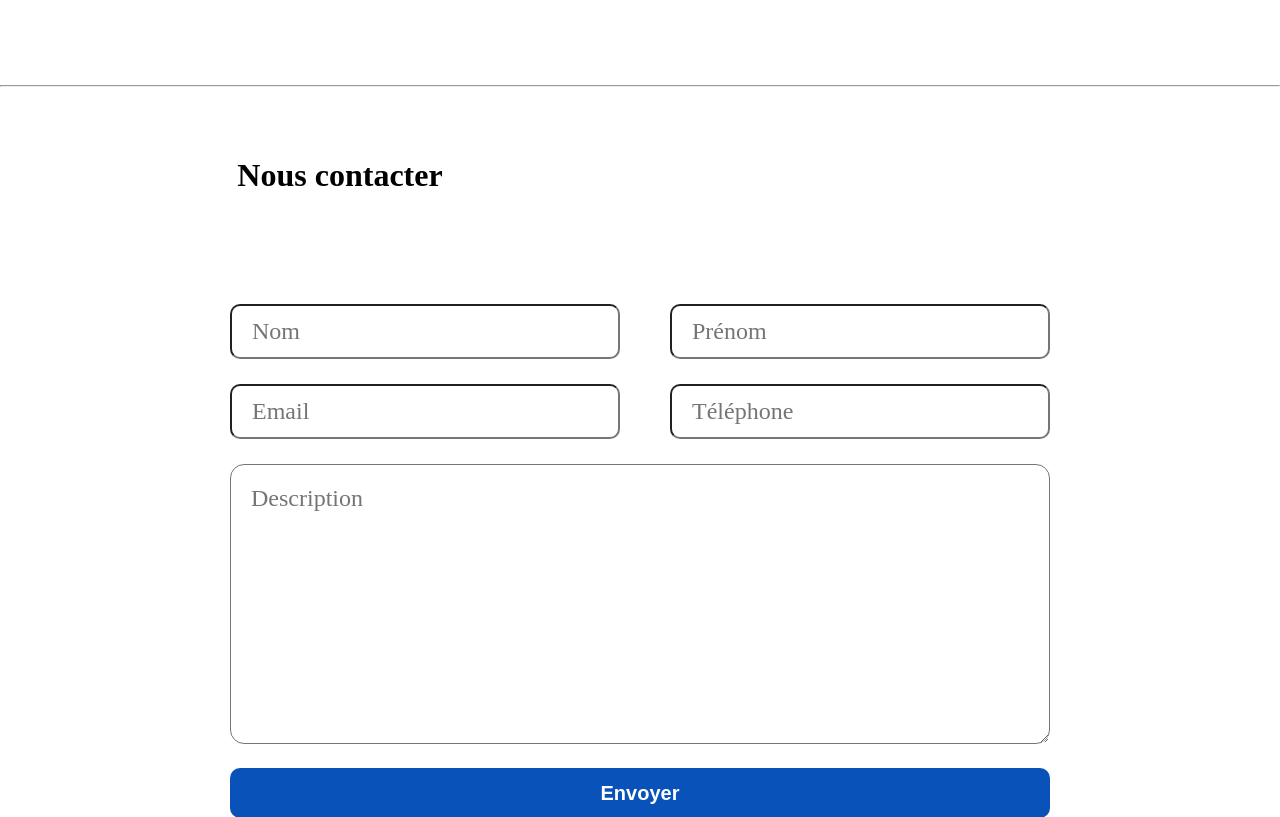
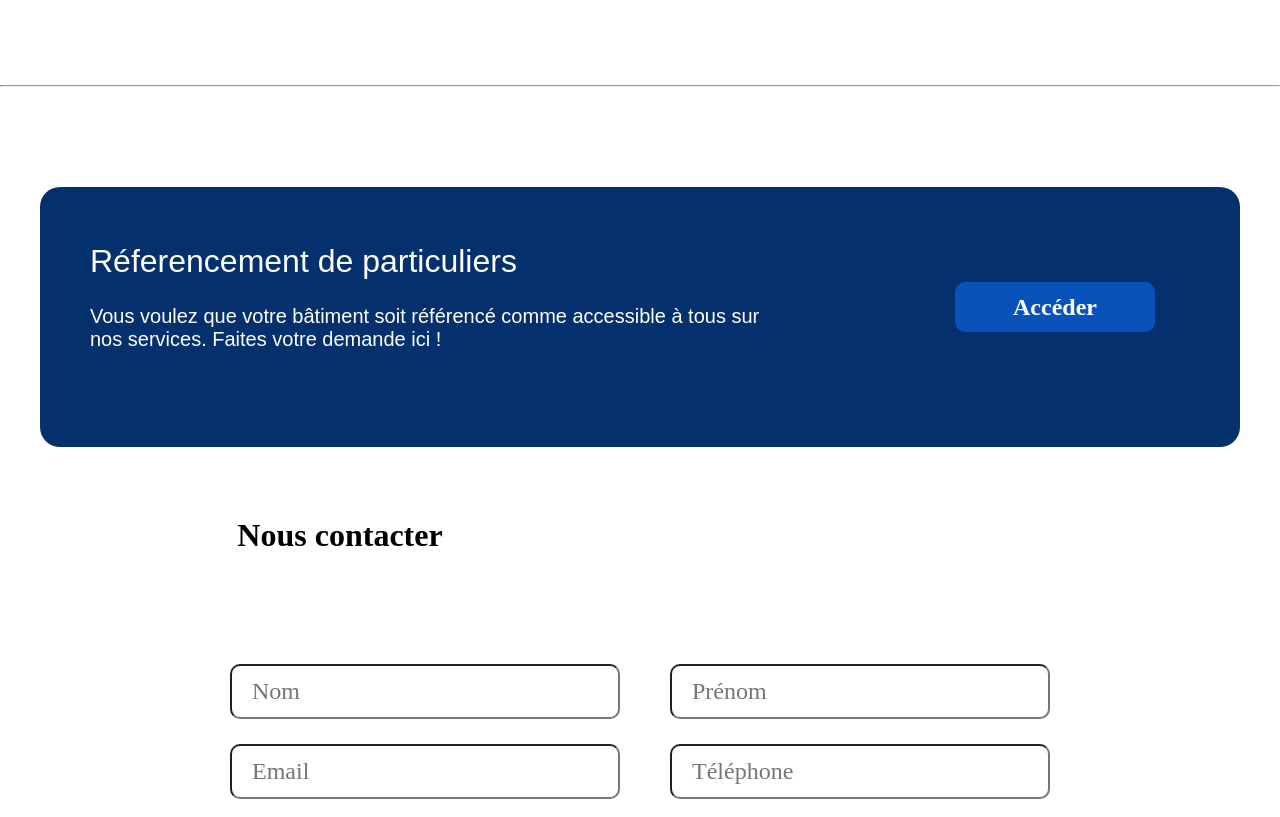
Before and after one commit to ambrekouitini/antony_bap, a PHP site: page / in a window 1280 px wide. Shown: the part 100-917 px from the top of the page. Run offline with PHP 8.4, Linux system fonts and the light colour scheme; some web fonts are replaced.

Commit message:
:lipstick: added referencing section

```diff
--- a/index.php
+++ b/index.php
@@ -14,8 +14,22 @@
     <p class="tempMarg"></p>
     <hr>
 
+<section class="refParticuliers">
+    <div class="refParticuliersBox">
+        <div class="refParticuliersDesc">
+            <div class="refParticuliersTitle">
+                Réferencement de particuliers
+            </div>
+            <div class="refParticuliersText">
+                Vous voulez que votre bâtiment soit référencé comme accessible à tous sur nos services. Faites votre demande ici !
+            </div>
+        </div>
+        <div class="refParticuliersButtonBox">
+            <a class="refParticuliersButton" href="#">Accéder</a>
+        </div>
+    </div>
 
-
+</section>
 
 
 
--- a/public/css/pages/_index.scss
+++ b/public/css/pages/_index.scss
@@ -2,8 +2,72 @@
   height: 185px;
 }
 
+/*----------------- Section referencement de particulier -------------------*/
+.refParticuliers{
+  display: flex;
+  justify-content: center;
+  align-items: center;
+  .refParticuliersBox{
+    background-color: #05306E;
+    color: white;
+    width: 1200px;
+    height: 260px;
+    border-radius: 20px;
+    margin-top: 100px;
+    padding: 40px 50px 80px;
+    justify-content: center;
+    align-items: center;
+    display: flex;
+    .refParticuliersDesc{
+      font-family: "Euclid Triangle", sans-serif;
+      margin-right: 183px;
+      display: flex;
+      flex-direction: column;
+      gap: 25px;
+      .refParticuliersTitle{
+        font-size: 32px;
+      }
+      .refParticuliersText{
+        font-size: 20px;
+      }
+    }
+    .refParticuliersButtonBox{
+      display: flex;
+      justify-content: center;
+      align-items: center;
+      margin-right: 35px;
+      margin-top: 20px;
+      .refParticuliersButton{
+        display: flex;
+        justify-content: center;
+        align-items: center;
+        width: 200px;
+        height: 50px;
+        border-radius: 10px;
+
+        background-color: #0952BA;
+        color: white;
+        border: none;
+        font-family: "Euclid Flex";
+        font-size: 24px;
+        font-weight: bold;
+        text-decoration: none;
+
+        a{
+          font-family: "Euclid Flex";
+          font-size: 24px;
+          font-weight: bold;
+        }
+      }
+    }
+
+  }
+}
+
+
+
+
 /*-----------------Formulaire de contact -------------------*/
-
 
 .contactSection{
   display: flex;
--- a/public/css/style.css
+++ b/public/css/style.css
@@ -166,6 +166,65 @@ footer section .footerSectionFirstLine {
   height: 185px;
 }
 
+/*----------------- Section referencement de particulier -------------------*/
+.refParticuliers {
+  display: flex;
+  justify-content: center;
+  align-items: center;
+}
+.refParticuliers .refParticuliersBox {
+  background-color: #05306E;
+  color: white;
+  width: 1200px;
+  height: 260px;
+  border-radius: 20px;
+  margin-top: 100px;
+  padding: 40px 50px 80px;
+  justify-content: center;
+  align-items: center;
+  display: flex;
+}
+.refParticuliers .refParticuliersBox .refParticuliersDesc {
+  font-family: "Euclid Triangle", sans-serif;
+  margin-right: 183px;
+  display: flex;
+  flex-direction: column;
+  gap: 25px;
+}
+.refParticuliers .refParticuliersBox .refParticuliersDesc .refParticuliersTitle {
+  font-size: 32px;
+}
+.refParticuliers .refParticuliersBox .refParticuliersDesc .refParticuliersText {
+  font-size: 20px;
+}
+.refParticuliers .refParticuliersBox .refParticuliersButtonBox {
+  display: flex;
+  justify-content: center;
+  align-items: center;
+  margin-right: 35px;
+  margin-top: 20px;
+}
+.refParticuliers .refParticuliersBox .refParticuliersButtonBox .refParticuliersButton {
+  display: flex;
+  justify-content: center;
+  align-items: center;
+  width: 200px;
+  height: 50px;
+  border-radius: 10px;
+  background-color: #0952BA;
+  color: white;
+  border: none;
+  font-family: "Euclid Flex";
+  font-size: 24px;
+  font-weight: bold;
+  text-decoration: none;
+}
+.refParticuliers .refParticuliersBox .refParticuliersButtonBox .refParticuliersButton a {
+  font-family: "Euclid Flex";
+  font-size: 24px;
+  font-weight: bold;
+}
+
 /*-----------------Formulaire de contact -------------------*/
 .contactSection {
   display: flex;
```
Also changed, not shown: public/css/output.css (+59 -0 lines), 2 other files.
